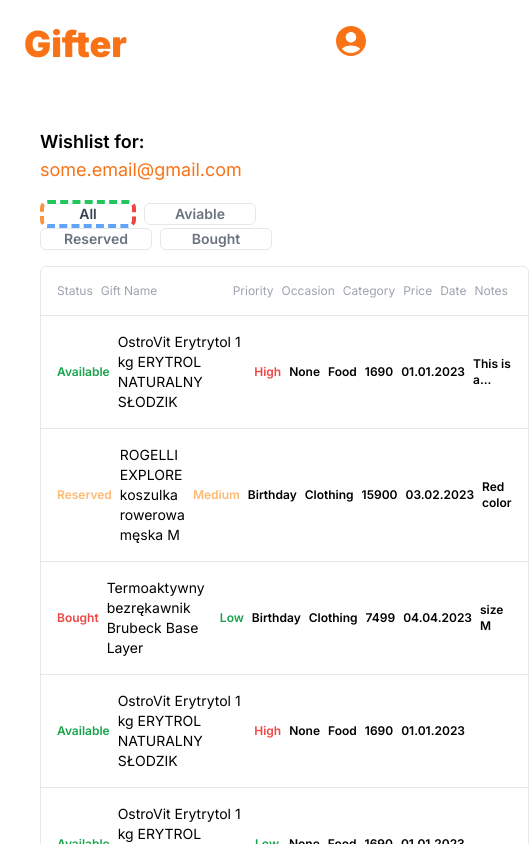
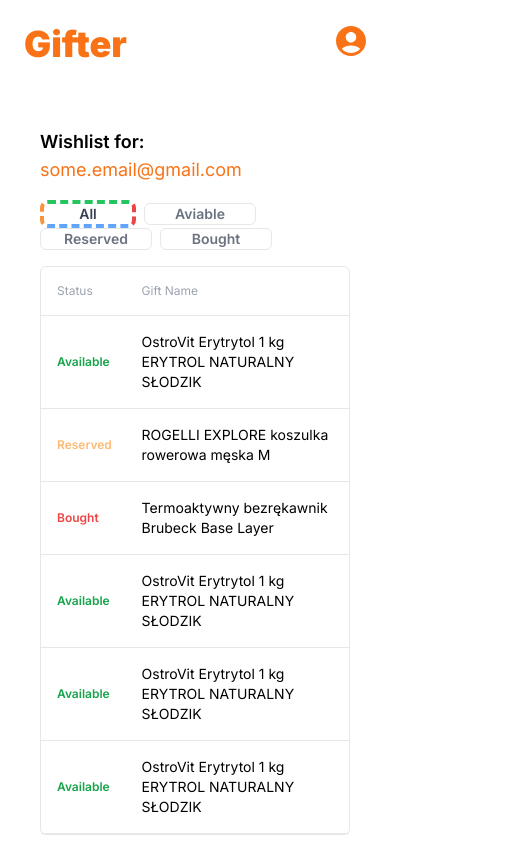
Before and after one commit to mazurcodes/Gifter-Next13, a Next.js app: page /results in a window 390 px wide. Shown: the top 844 px of the page, 529 px wide, since content can reach past the window. Built offline with nearby package versions, Linux system fonts and the light colour scheme.

Commit message:
mobile styles for Gift and GiftList

```diff
--- a/app/components/Gift/index.tsx
+++ b/app/components/Gift/index.tsx
@@ -10,7 +10,7 @@
     data;
 
   return (
-    <div className="gift-wrapper grid gap-2 grid-cols-[2fr_10fr_repeat(5,_2fr)_3fr] items-center border-b p-4 hover:bg-gray-100">
+    <div className="gift-wrapper grid gap-2 grid-cols-[2fr_10fr_repeat(5,_2fr)_3fr] lg:grid-cols-[2fr_10fr_repeat(2,_2fr)] sm:grid-cols-[2fr_5fr] items-center border-b p-4 hover:bg-gray-100">
       <div
         className={`gift-status text-xs font-semibold ${statusColor(status)}`}
       >
@@ -18,17 +18,17 @@
       </div>
       <p className={`gift-name text-sm text-gray-70`}>{name}</p>
       <div
-        className={`gift-status text-xs tex font-semibold  ${priorityColor(
+        className={`gift-status text-xs tex font-semibold sm:hidden ${priorityColor(
           priority
         )}`}
       >
         {priority}
       </div>
-      <div className={`gift-status text-xs font-semibold`}>{occasion}</div>
-      <div className={`gift-status text-xs font-semibold`}>{category}</div>
-      <div className={`gift-status text-xs font-semibold`}>{price}</div>
-      <div className={`gift-status text-xs font-semibold`}>{date}</div>
-      <div className={`gift-status text-xs font-semibold`}>
+      <div className={`gift-status text-xs font-semibold lg:hidden`}>{occasion}</div>
+      <div className={`gift-status text-xs font-semibold lg:hidden`}>{category}</div>
+      <div className={`gift-status text-xs font-semibold sm:hidden`}>{price}</div>
+      <div className={`gift-status text-xs font-semibold lg:hidden`}>{date}</div>
+      <div className={`gift-status text-xs font-semibold lg:hidden`}>
         {shortNotes(notes, 10)}
       </div>
     </div>
--- a/app/components/GiftList/index.tsx
+++ b/app/components/GiftList/index.tsx
@@ -19,15 +19,15 @@
     <>
       <GiftFilter statusFn={setGifts} data={data} />
       <div className="table border rounded-md w-full">
-        <div className="table-head grid gap-2 grid-cols-[2fr_10fr_repeat(5,_2fr)_3fr] items-center border-b p-4 text-xs text-gray-400">
+        <div className="table-head grid gap-2 grid-cols-[2fr_10fr_repeat(5,_2fr)_3fr] lg:grid-cols-[2fr_10fr_repeat(2,_2fr)] sm:grid-cols-[2fr_5fr] items-center border-b p-4 text-xs text-gray-400">
           <p>Status</p>
           <p>Gift Name</p>
-          <p>Priority</p>
-          <p>Occasion</p>
-          <p>Category</p>
-          <p>Price</p>
-          <p>Date</p>
-          <p>Notes</p>
+          <p className='sm:hidden'>Priority</p>
+          <p className='lg:hidden'>Occasion</p>
+          <p className='lg:hidden'>Category</p>
+          <p className='sm:hidden'>Price</p>
+          <p className='sm:hidden'>Date</p>
+          <p className='lg:hidden'>Notes</p>
         </div>
         <div className="table-data">{giftListWithData}</div>
       </div>
--- a/tailwind.config.js
+++ b/tailwind.config.js
@@ -7,6 +7,22 @@
   ],
   theme: {
     extend: {},
+    screens: {
+      '2xl': {'max': '1535px'},
+      // => @media (max-width: 1535px) { ... }
+
+      'xl': {'max': '1279px'},
+      // => @media (max-width: 1279px) { ... }
+
+      'lg': {'max': '950px'},
+      // => @media (max-width: 1023px) { ... }
+
+      'md': {'max': '767px'},
+      // => @media (max-width: 767px) { ... }
+
+      'sm': {'max': '639px'},
+      // => @media (max-width: 639px) { ... }
+    }
   },
   plugins: [],
 };
```
